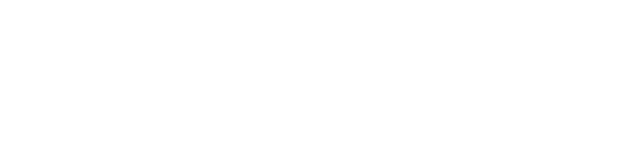
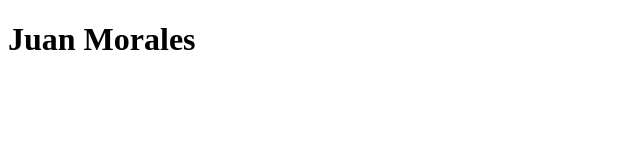
Before and after one commit to jmorales-2018317/repositorio, a plain HTML site: page index.html in a window 1280 px wide. Shown: the whole page, without its empty margins (0-640 px from the left). Drawn offline with Linux system fonts and the light colour scheme.

Commit message:
Se agregó mi nombre y apellido en el body del archivo index.html

```diff
--- a/index.html
+++ b/index.html
@@ -7,6 +7,6 @@
     <title>Primer Programa en GIT</title>
 </head>
 <body>
-
+    <h1>Juan Morales</h1>
 </body>
 </html>
```
